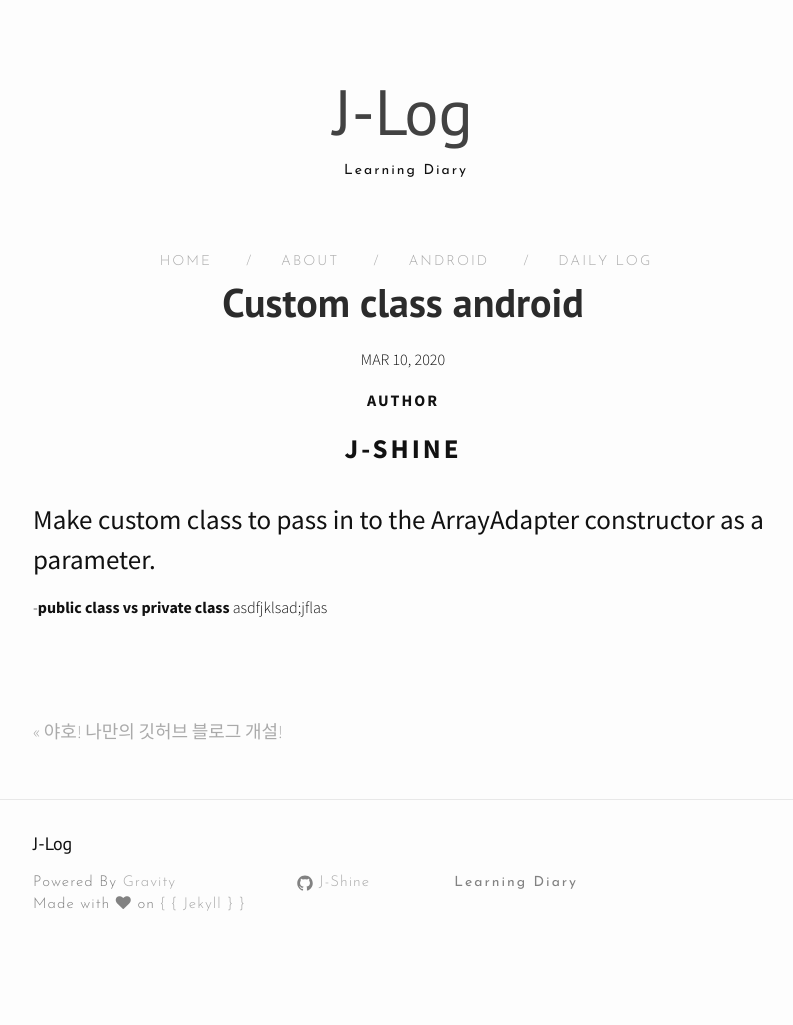
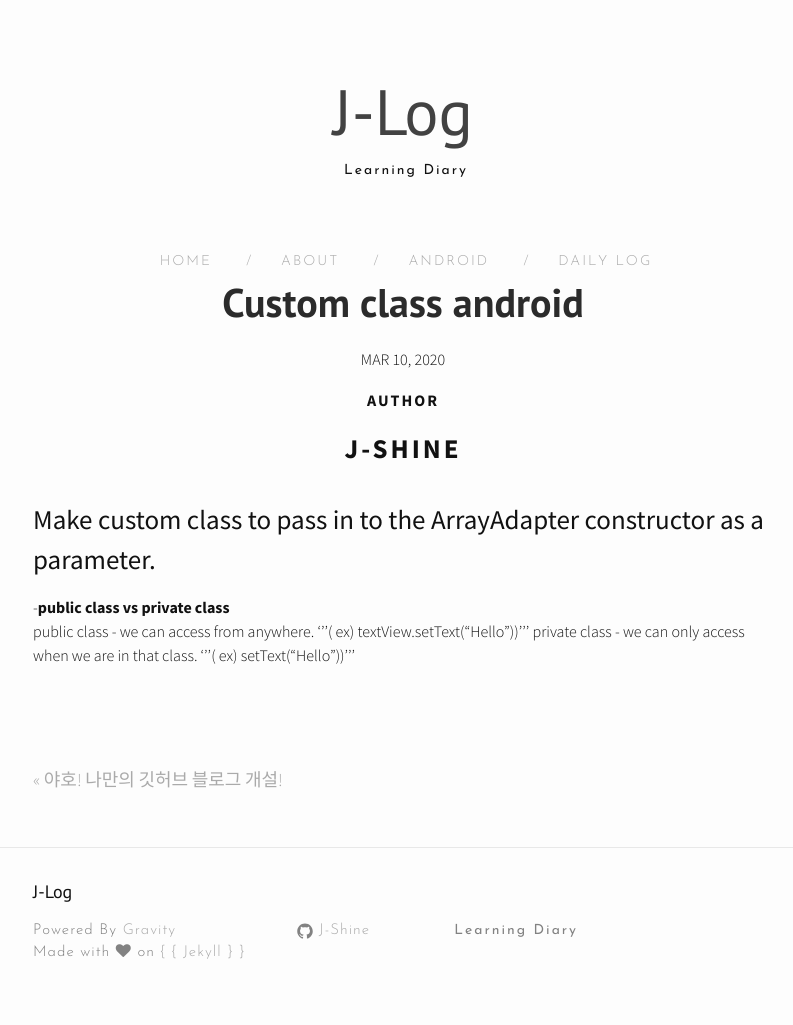
Before and after one commit to J-Shine/J-Shine.github.io, a Jekyll site: the page built from _posts/2020-03-10-custom-class.markdown, in a window 1280 px wide. Shown: the whole page, without its empty margins (237-1030 px from the left). Built offline with Jekyll 4.4.1, drawn with Linux system fonts in a browser that asks for light colours; nearby versions of some CDN libraries; comment, search, counter and statistics services are not loaded; before the commit the page ends 977 px from its top, so only the background shows below that.

Commit message:
Update 2020-03-10-custom-class.markdown

```diff
--- a/_posts/2020-03-10-custom-class.markdown
+++ b/_posts/2020-03-10-custom-class.markdown
@@ -9,4 +9,5 @@ author: "J-Shine"
 # Make custom class to pass in to the ArrayAdapter constructor as a parameter.
 
 -**public class vs private class**
-asdfjklsad;jflas
+public class - we can access from anywhere. '''( ex) textView.setText("Hello"))'''
+private class - we can only access when we are in that class. '''( ex) setText("Hello"))'''
```
